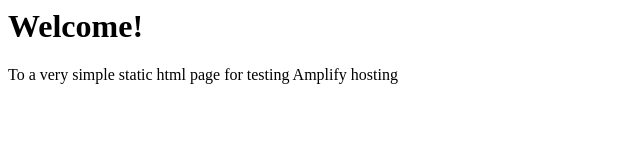
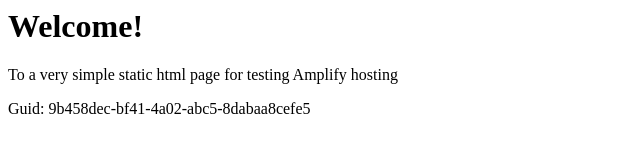
Before and after one commit to aws-aemilia-syd/Github-PR-Commit-Integration-Test-DoNotTouch-GitH-MJCD6L4M-v1-prod-ap-southeast-2, a website: page src/index.html in a window 1280 px wide. Shown: the whole page, without its empty margins (0-640 px from the left). Drawn offline with Linux system fonts and the light colour scheme.

Commit message:
commit from integ tests

```diff
--- a/src/index.html
+++ b/src/index.html
@@ -1,3 +1,5 @@
+
+
 <html lang="en">
 
 <head>
@@ -10,6 +12,6 @@
 <body>
     <h1>Welcome!</h1>
     <p>To a very simple static html page for testing Amplify hosting</p>
-</body>
+    <p>Guid: 9b458dec-bf41-4a02-abc5-8dabaa8cefe5</p></body>
 
 </html>
```
